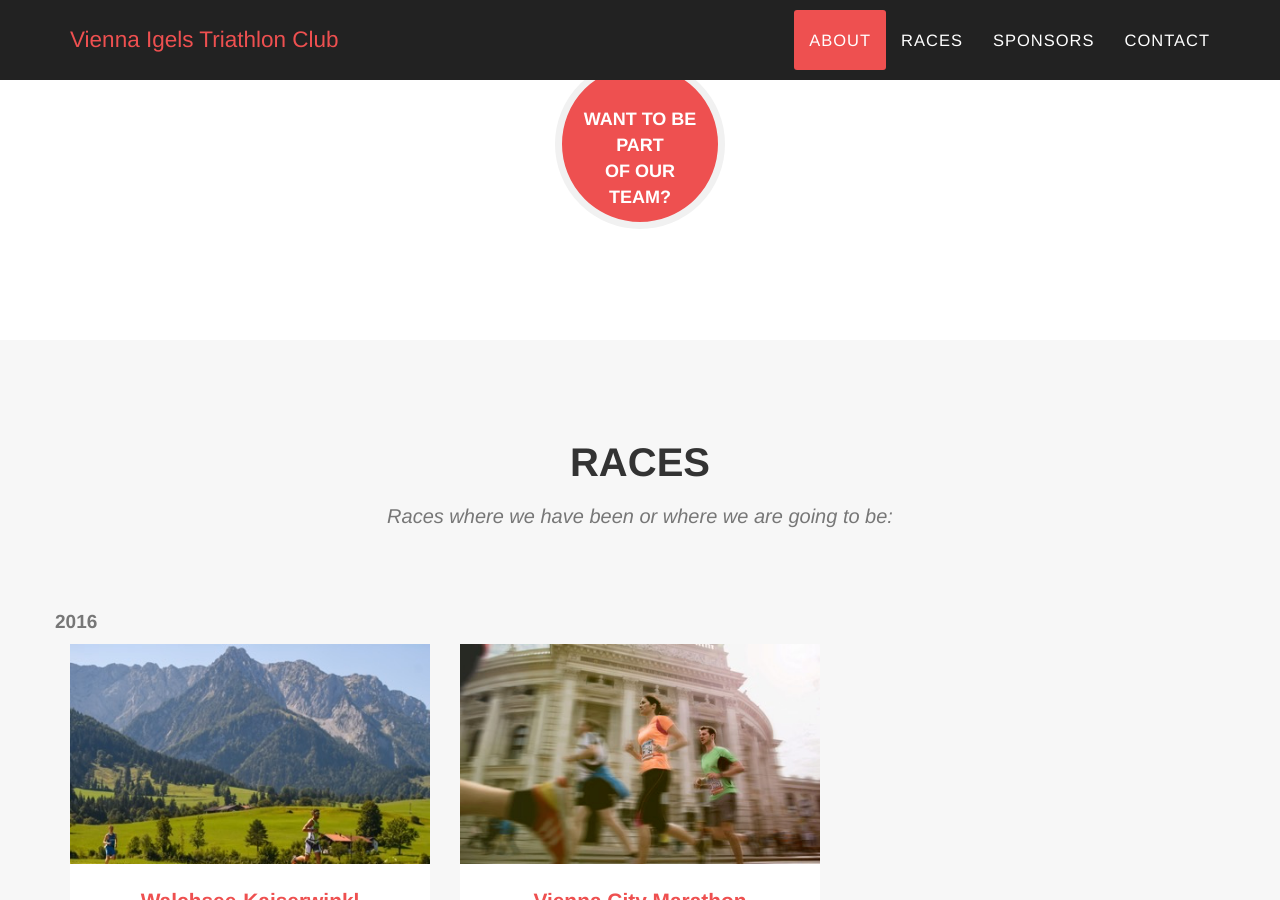
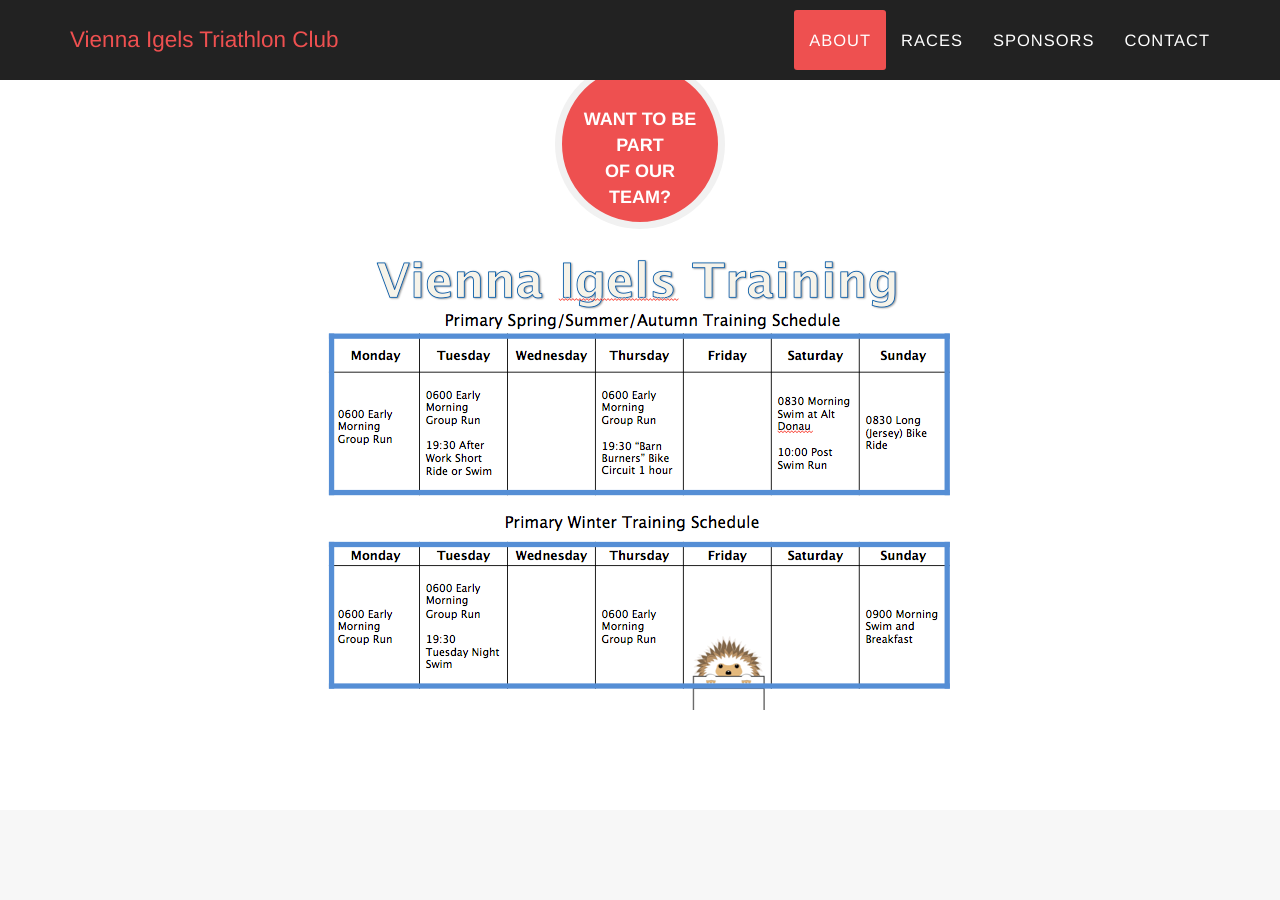
Before and after one commit to viennaigels/viennaigels.github.io, a Jekyll site: the page built from index.html, in a window 1280 px wide and 900 px high, scrolled down 2081 px. Built offline with Jekyll 4.4.1, drawn with Linux system fonts in a browser that asks for light colours.

Commit message:
add training plan

```diff
--- a/_includes/about.html
+++ b/_includes/about.html
@@ -61,5 +61,8 @@
                     </ul>
                 </div>
             </div>
+            <div class="row text-center">
+                <img class="img-responsive img-centered" src="img/igels_training_plan.png" alt="">
+            </div>
         </div>
     </section>
```
Also changed, not shown: img/igels_training_plan.png (added).
